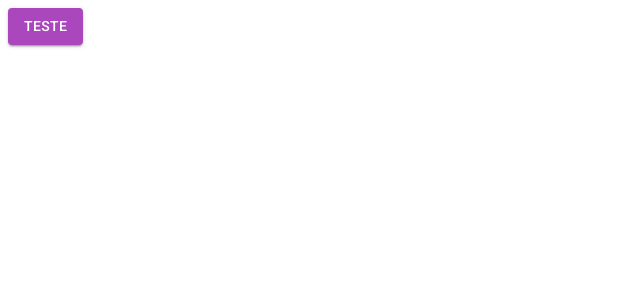
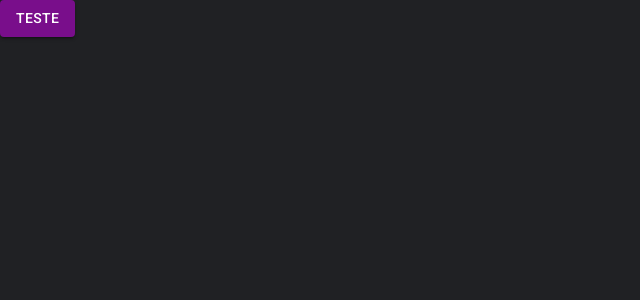
Before and after one commit to duarteEdu/yt-react-mui-ts, a React (Create React App) app: page /pagina-inicial in a window 1280 px wide. Shown: the top 300 px of the page, without its empty margins (0-640 px from the left). Built offline with nearby package versions, Linux system fonts and the light colour scheme.

Commit message:
Troca de tema, tema escuro e contexto de tema

```diff
--- a/public/index.html
+++ b/public/index.html
@@ -21,7 +21,7 @@
     />
     <title>Cadastros</title>
   </head>
-  <body>
+  <body style="margin: 0; padding: 0">
     <noscript>Você precisa de javascript para rodar a aplicação</noscript>
     <div id="root"></div>
   </body>
--- a/src/routes/index.tsx
+++ b/src/routes/index.tsx
@@ -1,11 +1,12 @@
 import { Routes, Route, Navigate } from "react-router-dom";
 import {Button} from '@mui/material';
+import { useAppThemeContext } from "../shared/contexts";
 
 export const AppRoutes = () => {
-
+    const {toggleTheme} = useAppThemeContext();
     return (
         <Routes>
-            <Route path="/pagina-inicial" element={<Button color='primary' variant="contained">Teste</Button>} />
+            <Route path="/pagina-inicial" element={<Button onClick={toggleTheme} color='primary' variant="contained">Teste</Button>} />
 
             <Route path="*" element={<Navigate to="/pagina-inicial" />} />
         </Routes>
--- /dev/null
+++ b/src/shared/contexts/ThemeContext.tsx
@@ -0,0 +1,49 @@
+import { createContext, useCallback, useState, useMemo, useContext } from "react";
+import { Box, ThemeProvider } from "@mui/material";
+import { LightTheme, DarkTheme } from "./../themes";
+
+interface IThemeContextData {
+  themeName: "light" | "dark";
+  toggleTheme: () => void;
+}
+
+interface IThemeProviderProps {
+    children: React.ReactNode;
+  }
+
+const ThemeContext = createContext({} as IThemeContextData);
+
+export const useAppThemeContext = () => {
+    return useContext(ThemeContext);
+}
+
+export const AppThemeProvider: React.FC<IThemeProviderProps> = ({ children }) => {
+  const [themeName, setThemeName] = useState<"light" | "dark">("dark");
+
+  const toggleTheme = useCallback(() => {
+    setThemeName((oldThemeName) =>
+      oldThemeName === "light" ? "dark" : "light"
+    );
+  }, []);
+
+  const theme = useMemo(() => {
+    if (themeName === "light") return LightTheme;
+
+    return DarkTheme;
+  }, [themeName]);
+
+  return (
+    <ThemeContext.Provider
+      value={{
+        themeName,
+        toggleTheme,
+      }}
+    >
+      <ThemeProvider theme={theme}>
+        <Box width={"100vw"} height={"100vh"} bgcolor={theme.palette.background.default}>
+          {children}
+        </Box>
+      </ThemeProvider>
+    </ThemeContext.Provider>
+  );
+};
--- a/src/shared/contexts/index.ts
+++ b/src/shared/contexts/index.ts
@@ -1 +1 @@
-export {};
+export * from './ThemeContext';
--- a/src/shared/themes/Dark.ts
+++ b/src/shared/themes/Dark.ts
@@ -3,20 +3,20 @@ import { createTheme } from '@mui/material';
 export const DarkTheme = createTheme({
     palette: {
         primary: {
-            main: '#ab47bc',
-            light: '#df78ef',
-            dark: '#790e8b',
+            main: '#790e8b',
+            light: '#ab47bc',
+            dark: '#48005d',
             contrastText: '#ffffff'
         },
         secondary: {
-            main: '#fff176',
-            light: '#ffffa8',
-            dark: '#cabf45',
+            main: '#cabf45',
+            light: '#fff176',
+            dark: '#968f0b',
             contrastText: '#000000'
         },
         background: {
-            default: '#f7f6f3',
-            paper: '#ffffff'
+            default: '#202124',
+            paper: '#303134'
         }
     }
 });
--- a/src/shared/themes/index.ts
+++ b/src/shared/themes/index.ts
@@ -1 +1,2 @@
 export * from './Light';
+export * from './Dark';
```
Also changed, not shown: src/App.tsx (+3 -4 lines).
